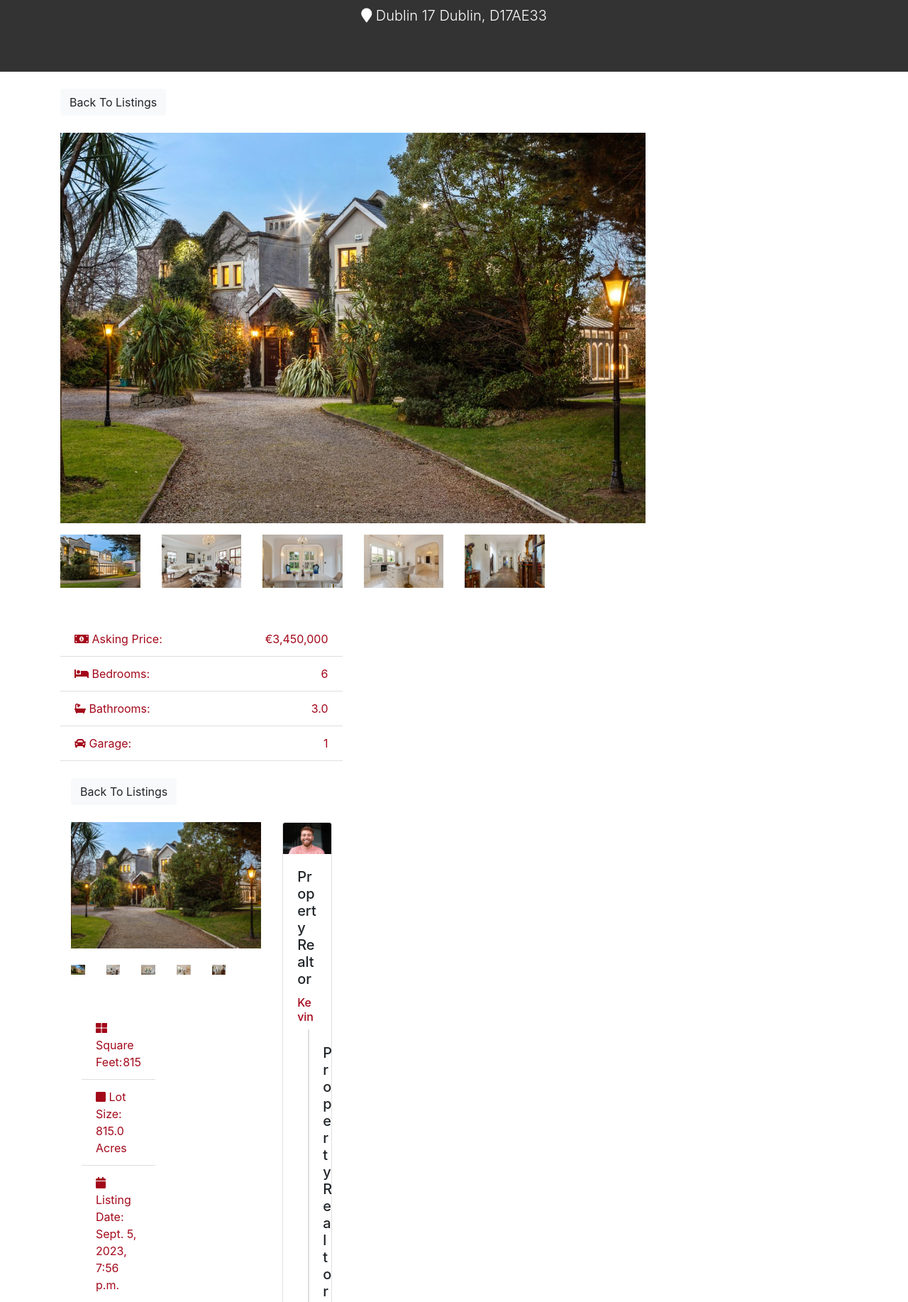
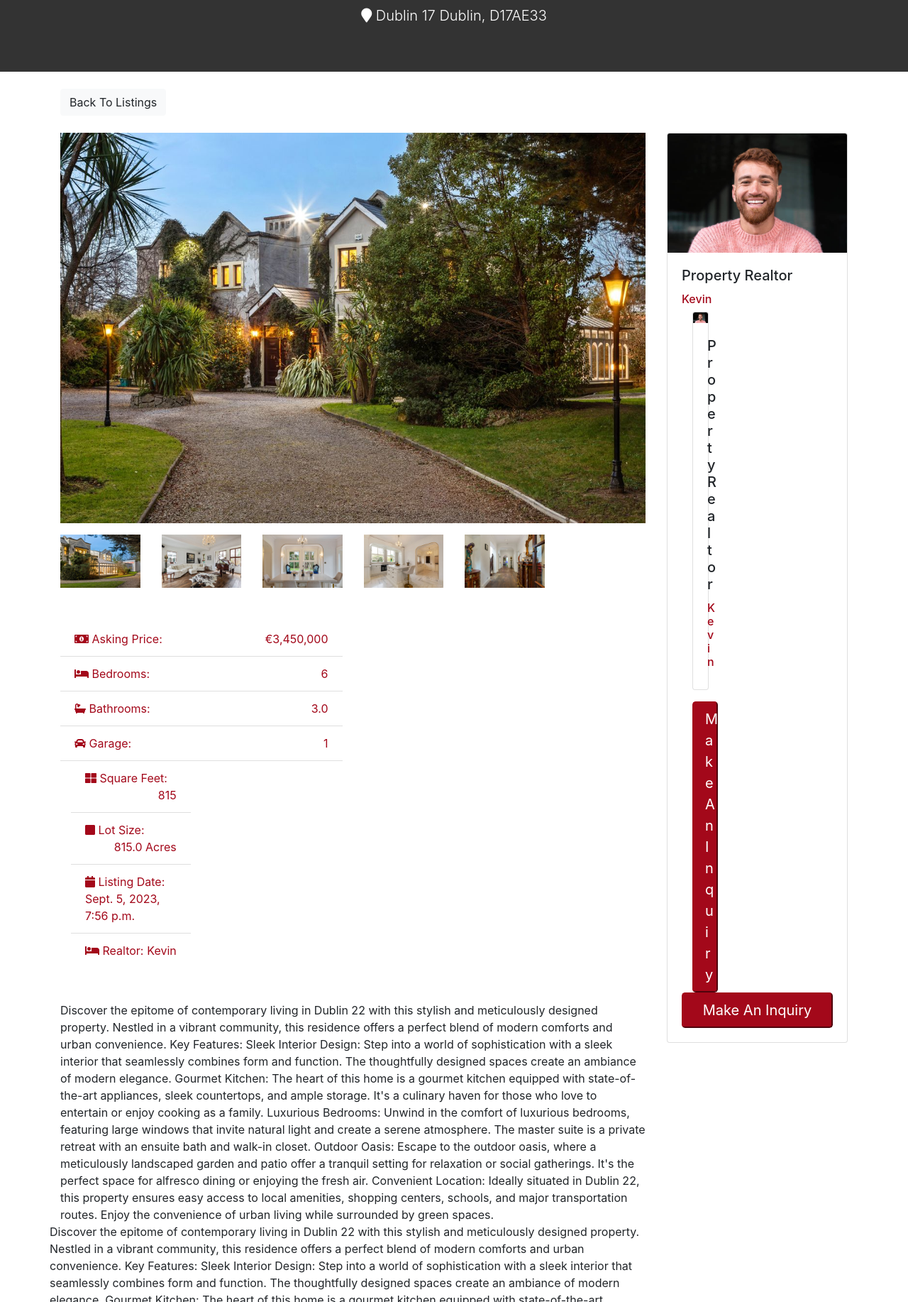
Before and after one commit to zebamahfuz/CPP, a Django app: page /listings/3 in a window 1280 px wide. Shown: the part 206-2040 px from the top of the page at 71% size. Run offline with Django 3.2, Linux system fonts and the light colour scheme; data comes from the database, SQL or seed files in the repository; some libraries are stand-ins or nearby versions.

Commit message:
Update listing.html

```diff
--- a/templates/listings/listing.html
+++ b/templates/listings/listing.html
@@ -45,20 +45,6 @@
   </div>
 </section>
   </section>
-
-<!-- Breadcrumb -->
-<!--  <section id="bc" class="mt-3">
-  <!-- Breadcrumb -->
- <!--  <section id="bc" class="mt-3">
-    <div class="container">
-      <nav>
-        <ol class="breadcrumb">
-@@ -59,182 +62,177 @@ <h1 class="display-4">{{ listing.title }}</h1>
-    </div>
-  </section> -->
-
-<!-- Alerts -->
-{% include 'partials/_alerts.html' %}
   <!-- Alerts -->
   {% include 'partials/_alerts.html' %}
 
@@ -131,101 +117,7 @@
                 <span class="float-right">{{ listing.garage }} </span>
               </li>
             </ul>
-  <!-- Listing -->
-  <section id="listing" class="py-4">
-    <div class="container">
-      <a href="{% url 'listings' %}" class="btn btn-light mb-4">Back To Listings</a>
-      <div class="row">
-        <div class="col-md-9">
-          <!-- Home Main Image -->
-          <img src="{{ listing.photo_main.url }}" alt="" class="img-main img-fluid mb-3">
-          <!-- Thumbnails -->
-          <div class="row mb-5 thumbs">
-            {% if listing.photo_1 %}
-            <div class="col-md-2">
-              <a href="{{ listing.photo_1.url }}" data-lightbox="home-images">
-                <img src="{{ listing.photo_1.url }}" alt="" class="img-fluid">
-              </a>
-            </div>
-            {% endif %}
-            {% if listing.photo_2 %}
-            <div class="col-md-2">
-              <a href="{{ listing.photo_2.url }}" data-lightbox="home-images">
-                <img src="{{ listing.photo_2.url }}" alt="" class="img-fluid">
-              </a>
-            </div>
-            {% endif %}
-            {% if listing.photo_3 %}
-            <div class="col-md-2">
-              <a href="{{ listing.photo_3.url }}" data-lightbox="home-images">
-                <img src="{{ listing.photo_3.url }}" alt="" class="img-fluid">
-              </a>
-            </div>
-            {% endif %}
-            {% if listing.photo_4 %}
-            <div class="col-md-2">
-              <a href="{{ listing.photo_4.url }}" data-lightbox="home-images">
-                <img src="{{ listing.photo_4.url }}" alt="" class="img-fluid">
-              </a>
-            </div>
-            {% endif %}
-            {% if listing.photo_5 %}
-            <div class="col-md-2">
-              <a href="{{ listing.photo_5.url }}" data-lightbox="home-images">
-                <img src="{{ listing.photo_5.url }}" alt="" class="img-fluid">
-              </a>
-            </div>
-            {% endif %}
-            {% if listing.photo_6 %}
-            <div class="col-md-2">
-              <a href="{{ listing.photo_6.url }}" data-lightbox="home-images">
-                <img src="{{ listing.photo_6.url }}" alt="" class="img-fluid">
-              </a>
-            </div>
-            {% endif %}
-          </div>
-          <div class="col-md-6">
-            <ul class="list-group list-group-flush">
-              <li class="list-group-item text-secondary">
-                <i class="fas fa-th-large"></i> Square Feet:
-                <span class="float-right">{{ listing.sqft }}</span>
-              </li>
-              <li class="list-group-item text-secondary">
-                <i class="fas fa-square"></i> Lot Size:
-                <span class="float-right">{{ listing.lot_size }} Acres </span>
-              </li>
-              <li class="list-group-item text-secondary">
-                <i class="fas fa-calendar"></i> Listing Date:
-                <span class="float-right">{{ listing.list_date }}</span>
-              </li>
-              <li class="list-group-item text-secondary">
-                <i class="fas fa-bed"></i> Realtor:
-                <span class="float-right">{{ listing.realtor }} </span>
-              </li>
-            </ul>
-          <!-- Fields -->
-          <div class="row mb-5 fields">
-            <div class="col-md-6">
-              <ul class="list-group list-group-flush">
-                <li class="list-group-item text-secondary">
-                  <i class="fas fa-money-bill-alt"></i> Asking Price:
-                  <span class="float-right">€{{ listing.price | intcomma }}</span>
-                </li>
-                <li class="list-group-item text-secondary">
-                  <i class="fas fa-bed"></i> Bedrooms:
-                  <span class="float-right">{{ listing.bedrooms }}</span>
-                </li>
-                <li class="list-group-item text-secondary">
-                  <i class="fas fa-bath"></i> Bathrooms:
-                  <span class="float-right">{{ listing.bathrooms }}</span>
-                </li>
-                <li class="list-group-item text-secondary">
-                  <i class="fas fa-car"></i> Garage:
-                  <span class="float-right">{{ listing.garage }}
-                  </span>
-                </li>
-              </ul>
-            </div>
+
             <div class="col-md-6">
               <ul class="list-group list-group-flush">
                 <li class="list-group-item text-secondary">
```
